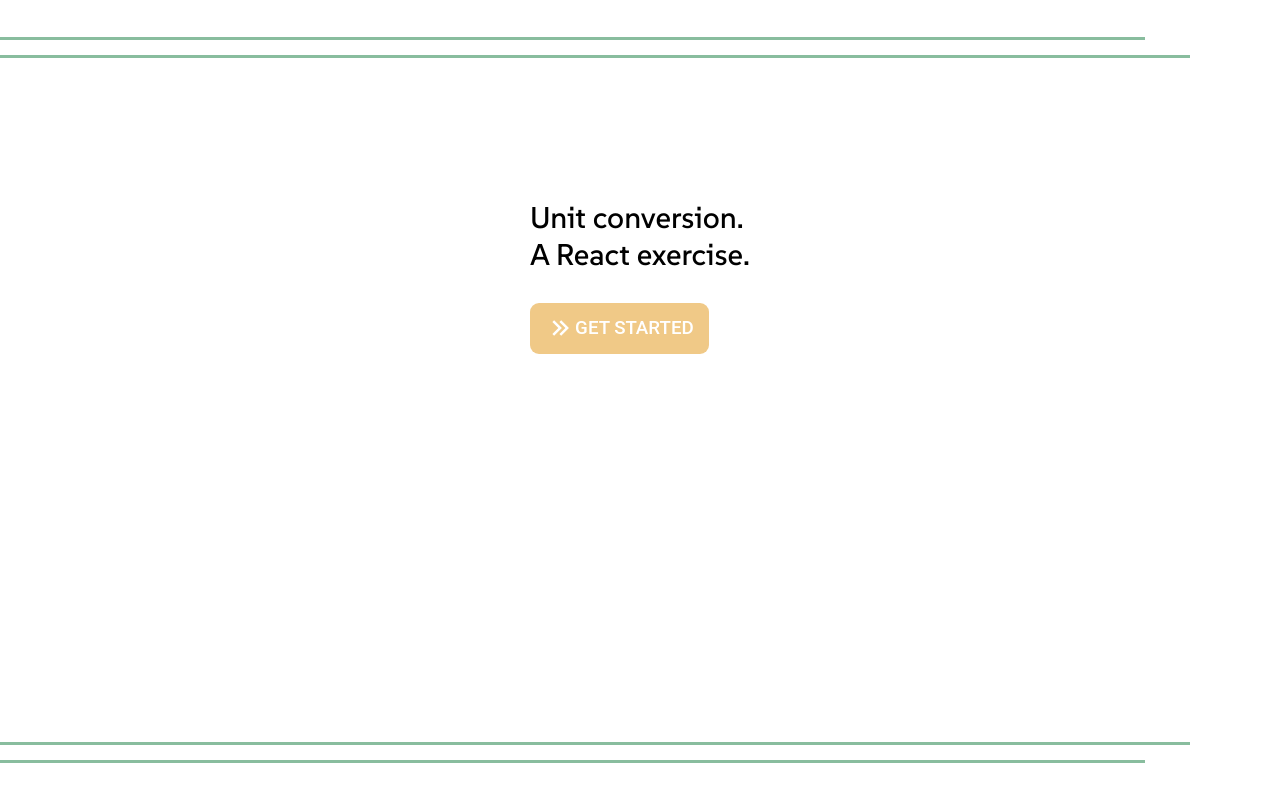
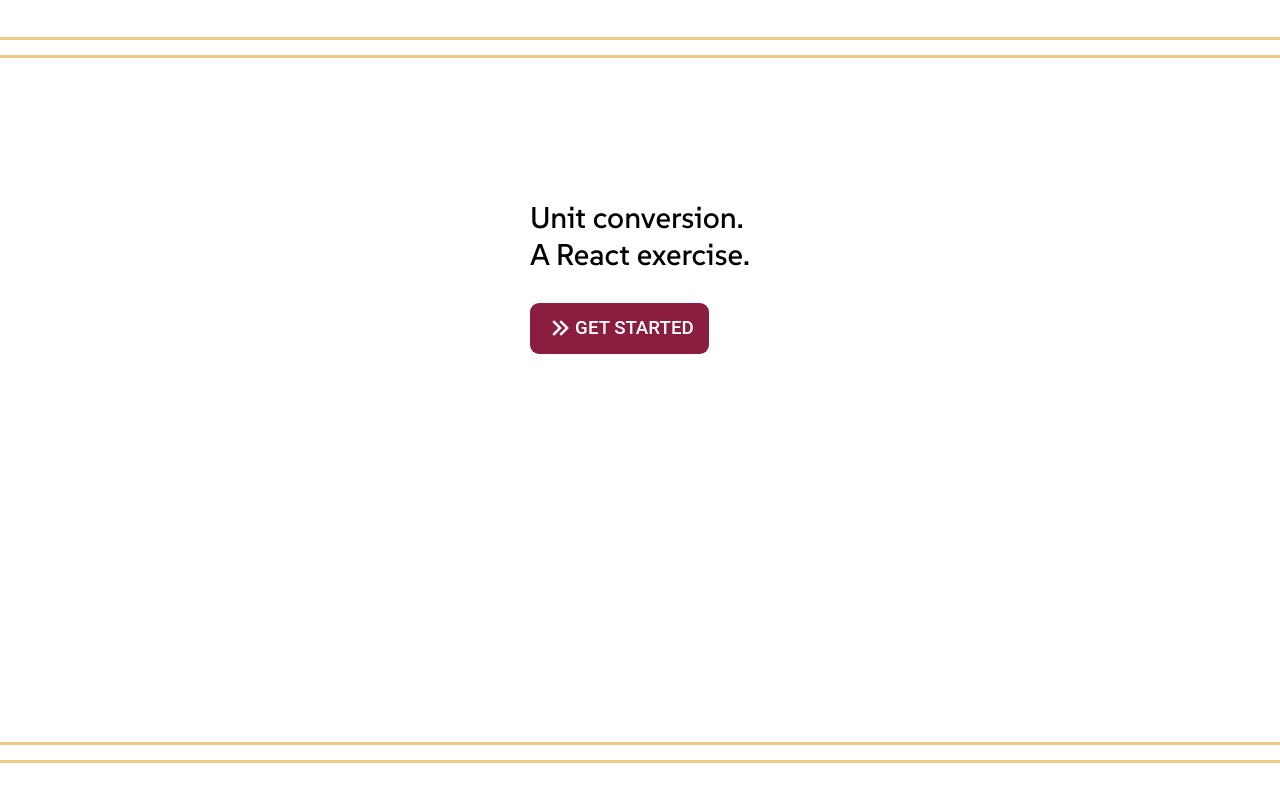
Before and after one commit to iscobar456/react-unit-converter, a React (Create React App) app: page / in a window 1280 px wide. Built offline with nearby package versions, Linux system fonts and the light colour scheme.

Commit message:
styling update

```diff
--- a/src/css/ConverterPage.css
+++ b/src/css/ConverterPage.css
@@ -46,7 +46,6 @@
     max-width: 100%;
     height: 400px;
     max-height: 100%;
-    background-color: var(--color-lighter);
     border-radius: 2rem;
     overflow: hidden;
     display: grid;
@@ -114,7 +113,3 @@
 .converter-page input[type="radio"]:checked {
     background-color: var(--color-sunset);
 }
-
-@media screen and (min-width: 768px) {
-
-}
--- a/src/css/LandingPage.css
+++ b/src/css/LandingPage.css
@@ -54,13 +54,8 @@
 
 .landing-page .lines > div {
     height: 3px;
-    width: 93%;
-    background-color: var(--color-cambridge-blue);
-}
-
-.landing-page .lines.top div:first-child,
-.landing-page .lines.bottom div:last-child {
-    width: calc(93% - 3rem);
+    width: 100%;
+    background-color: var(--color-sunset);
 }
 
 .landing-page .cta {
@@ -81,7 +76,7 @@
     font-family: "Roboto", sans-serif;
     padding: .7rem 1rem;
     border-radius: .6rem;
-    background-color: var(--color-sunset);
+    background-color: var(--color-claret);
     text-decoration: none;
     color: #FFFFFF;
     display: flex;
```
